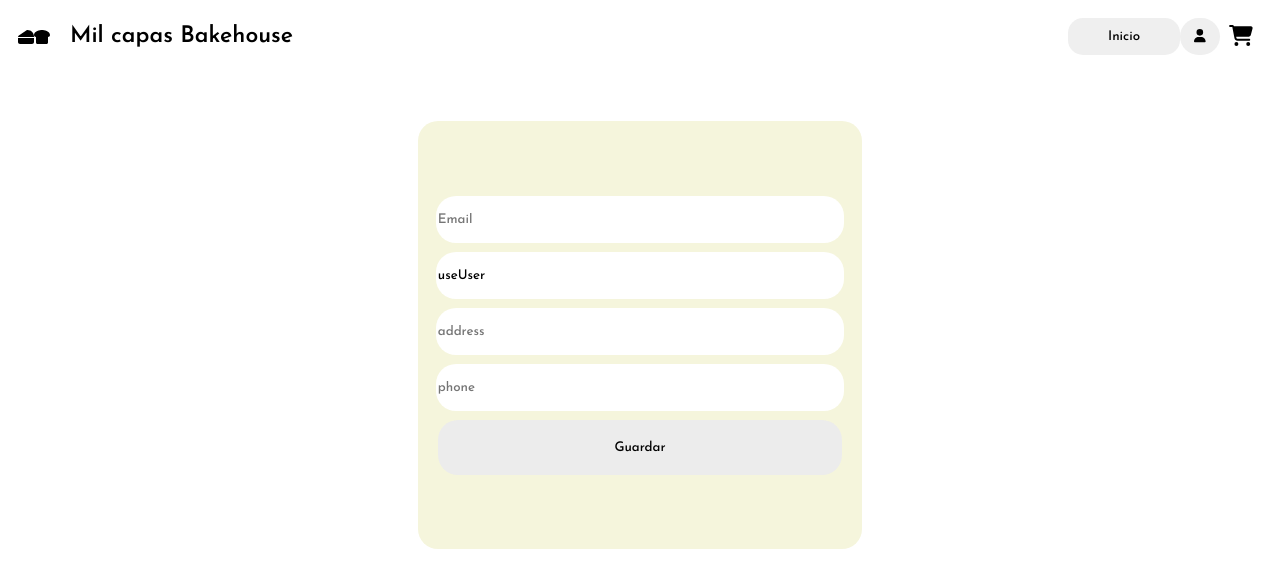
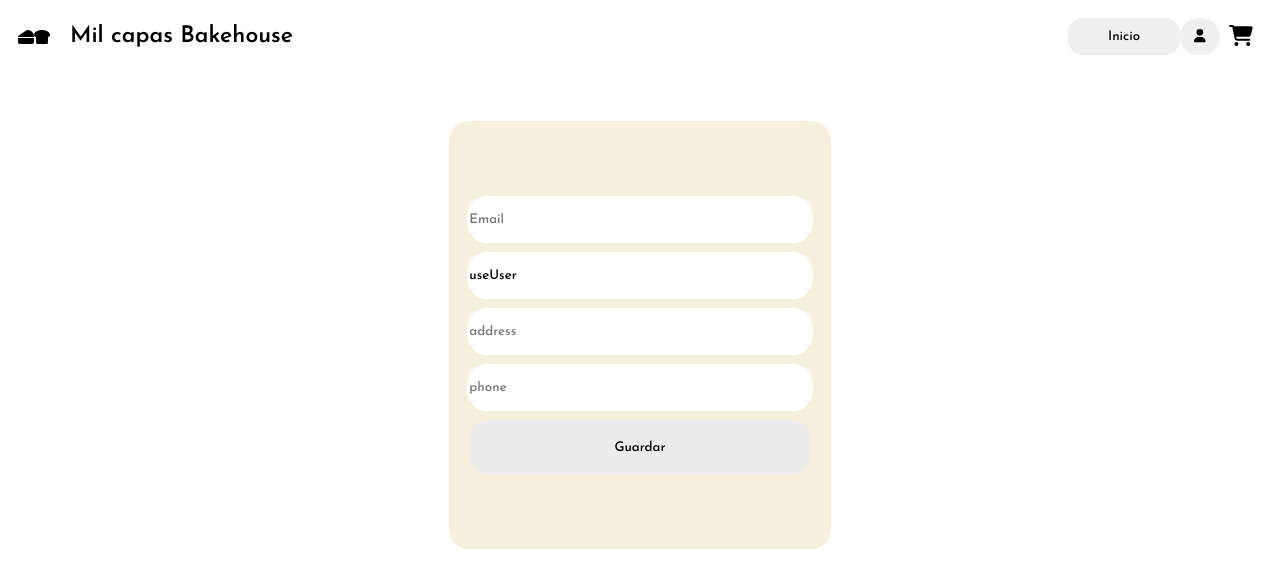
Before and after one commit to Yulanyandrea/MilCapasBakehouse_frontend, a Next.js app: page /Auth0Data/Auth0Data in a window 1280 px wide. Shown: the top 588 px of the page. Built offline with nearby package versions, Linux system fonts and the light colour scheme; no server answers.

Commit message:
change background color inputs block

```diff
--- a/src/pages/Auth0Data/auth0.module.css
+++ b/src/pages/Auth0Data/auth0.module.css
@@ -4,7 +4,7 @@
   justify-content: center;
   align-items: center;
   padding: 20px;
-  background-color: beige;
+  background-color: #f5efdc;
   border-radius: 20px;
   position: relative;
   top: 56px;
@@ -32,7 +32,7 @@
 
 @media(min-width:1200px){
   .auth0Input{
-    width: 32%;
+    width: 27%;
     margin: auto;
     height: 388px;
   }
```
